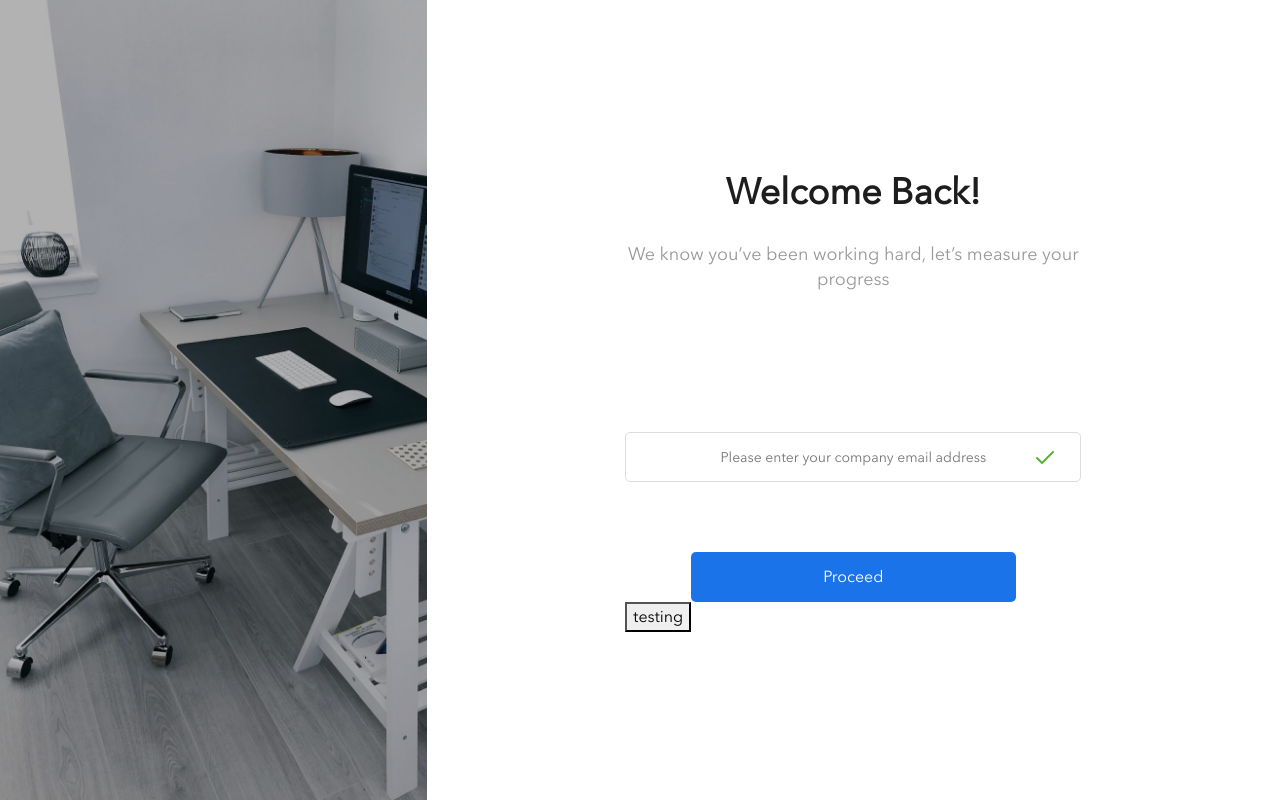
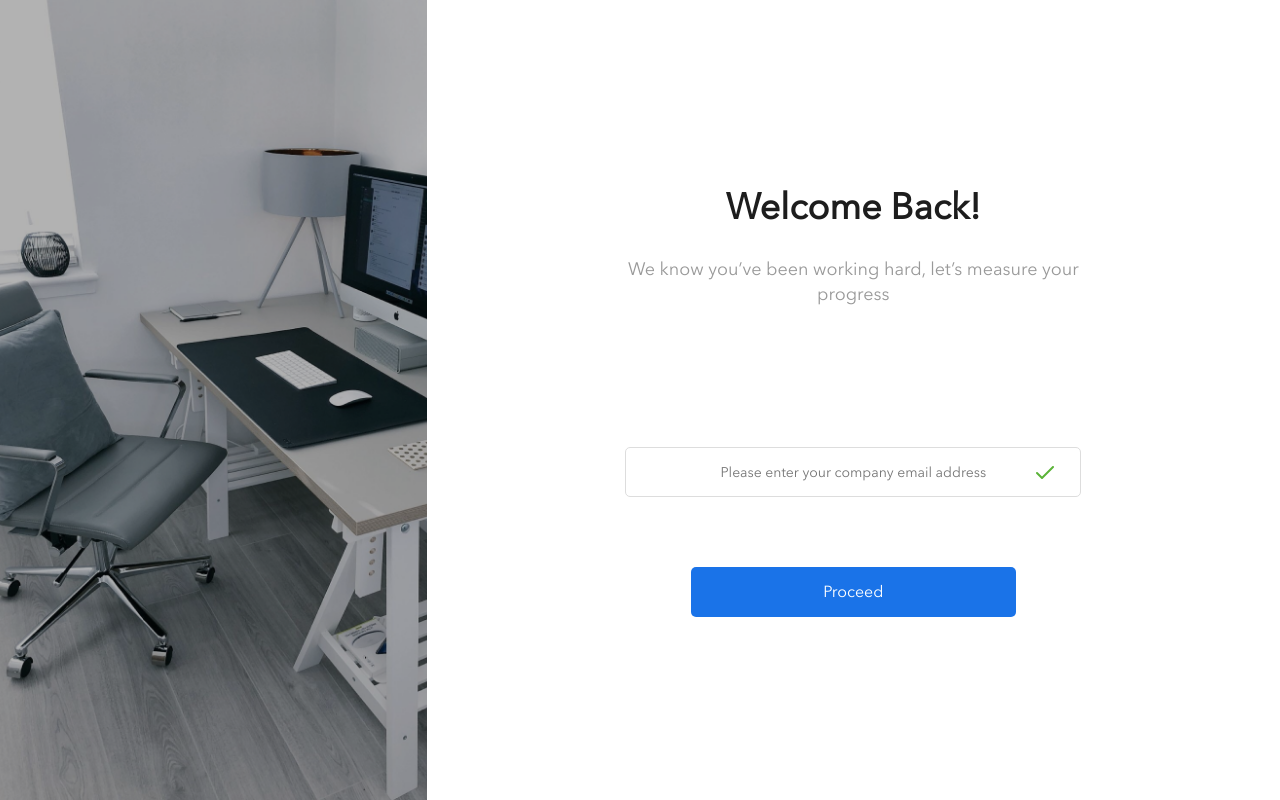
Before and after one commit to OkoyeApps/Resourceedge_Microservices, a React (Create React App) app: page /login in a window 1280 px wide. Built offline with nearby package versions, Linux system fonts and the light colour scheme.

Commit message:
local before pull

```diff
--- a/src/pages/authPage/login/login.js
+++ b/src/pages/authPage/login/login.js
@@ -8,10 +8,6 @@ import { auth } from '../../../reduxStore/actions/authAction';
 const Login = (props) => {
     const [stage, setStage] = useState(1);
 
-    const changeStage = (newStage) => {
-        props.auth()
-    }
-    console.log(stage)
     return (
         <div>
             {
@@ -20,7 +16,6 @@ const Login = (props) => {
                     :
                     <Password checkForStep={() => { setStage(2) }} />
             }
-            <button onClick={changeStage}>testing</button>
         </div>
     )
 }
```
